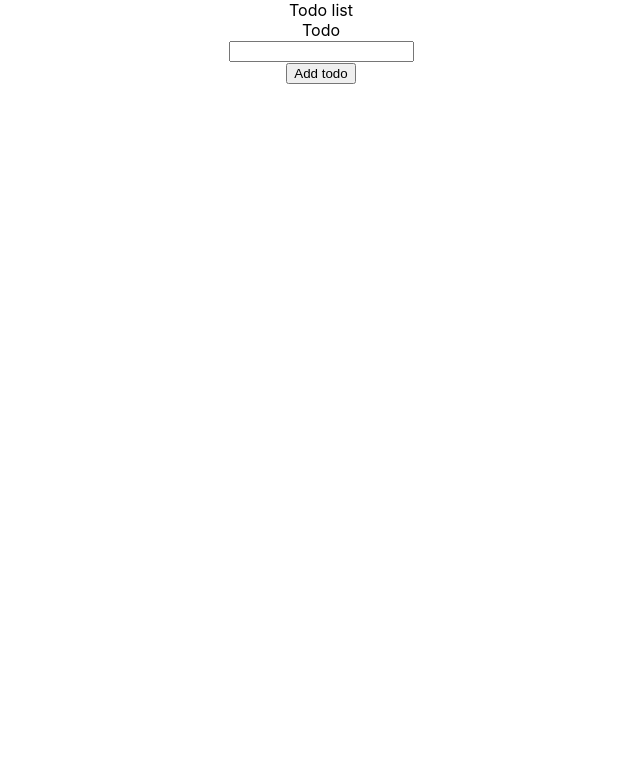
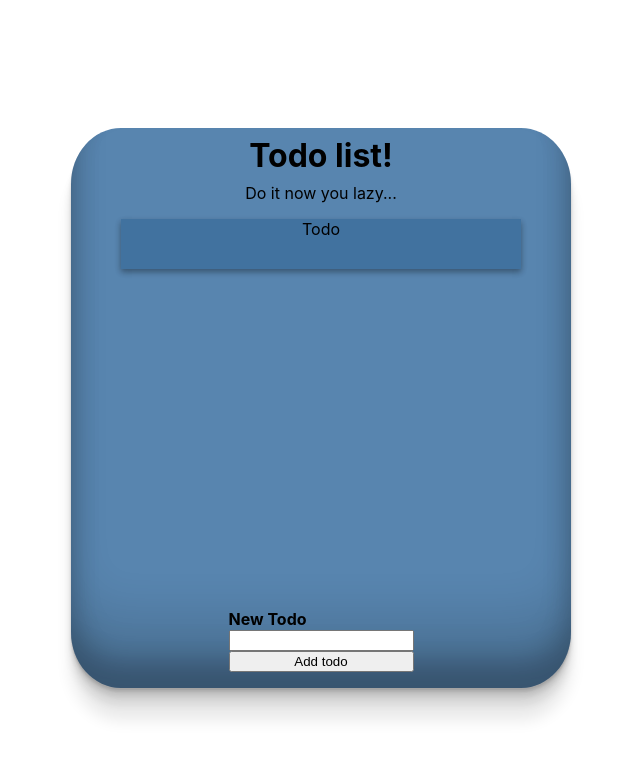
Before and after one commit to kasmr/react-application-collection, a React (Create React App) app in the folder todos/: page / in a window 1280 px wide. Shown: the top 758 px of the page, without its empty margins (319-959 px from the left). Built offline with nearby package versions, Linux system fonts and the light colour scheme.

Commit message:
added a bit of styling

```diff
--- a/todos/src/App.css
+++ b/todos/src/App.css
@@ -1,38 +1,61 @@
 .App {
+  display: flex;
+  justify-content: flex-start;
+  flex-direction: column;
+  align-items: center;
   text-align: center;
 }
 
-.App-logo {
-  height: 40vmin;
-  pointer-events: none;
+.app-container {
+  width: 50vw;
+  display: flex;
+  justify-content: flex-start;
+  flex-direction: column;
+  align-items: center;
+  text-align: center;
+  height: 70vh;
+  width: 500px;
+  margin: 8rem;
+  border-radius: 10%;
+  background: rgba(88, 133, 175);
+  box-shadow: rgba(0, 0, 0, 0.17) 0px -23px 25px 0px inset,
+    rgba(0, 0, 0, 0.15) 0px -36px 30px 0px inset,
+    rgba(0, 0, 0, 0.1) 0px -79px 40px 0px inset, rgba(0, 0, 0, 0.06) 0px 2px 1px,
+    rgba(0, 0, 0, 0.09) 0px 4px 2px, rgba(0, 0, 0, 0.09) 0px 8px 4px,
+    rgba(0, 0, 0, 0.09) 0px 16px 8px, rgba(0, 0, 0, 0.09) 0px 32px 16px;
 }
 
-@media (prefers-reduced-motion: no-preference) {
-  .App-logo {
-    animation: App-logo-spin infinite 20s linear;
-  }
+.App h1 {
+  margin: 0.5rem;
 }
 
-.App-header {
-  background-color: #282c34;
-  min-height: 100vh;
-  display: flex;
-  flex-direction: column;
-  align-items: center;
-  justify-content: center;
-  font-size: calc(10px + 2vmin);
-  color: white;
+.App p {
+  margin: 0 0 1rem 0;
 }
 
-.App-link {
-  color: #61dafb;
+h4 {
+  display: flex;
+  margin: 0;
 }
 
-@keyframes App-logo-spin {
-  from {
-    transform: rotate(0deg);
-  }
-  to {
-    transform: rotate(360deg);
-  }
+.form-div {
+  flex-direction: column;
+  display: flex;
+  margin: 1rem;
 }
+
+.todo-list {
+  display: flex;
+  height: 375px;
+  width: 400px;
+}
+
+.single-todo {
+  background-color: #41729f;
+  height: 50px;
+  width: 100%;
+  box-shadow: rgba(0, 0, 0, 0.16) 0px 3px 6px, rgba(0, 0, 0, 0.23) 0px 3px 6px;
+}
+
+.todos {
+}
--- a/todos/src/App.jsx
+++ b/todos/src/App.jsx
@@ -1,10 +1,16 @@
 import './App.css';
+import FormTodo from './FormTodo';
 import TodoList from './TodoList';
 
 function App() {
   return (
     <div className='App'>
-      <TodoList />
+      <div className='app-container'>
+        <h1>Todo list!</h1>
+        <p>Do it now you lazy...</p>
+        <TodoList />
+        <FormTodo />
+      </div>
     </div>
   );
 }
--- /dev/null
+++ b/todos/src/FormTodo.jsx
@@ -0,0 +1,16 @@
+import React, { Component } from 'react';
+
+export default class FormTodo extends Component {
+  render() {
+    return (
+      <div className='form-div'>
+        <h4>New Todo</h4>
+        <form>
+          <label />
+          <input type='text' />
+        </form>
+        <button>Add todo</button>
+      </div>
+    );
+  }
+}
--- a/todos/src/Todo.jsx
+++ b/todos/src/Todo.jsx
@@ -2,6 +2,6 @@ import React, { Component } from 'react';
 
 export default class Todo extends Component {
   render() {
-    return <div>Todo</div>;
+    return <div className='single-todo'>Todo</div>;
   }
 }
--- a/todos/src/TodoList.jsx
+++ b/todos/src/TodoList.jsx
@@ -5,19 +5,15 @@ export default class TodoList extends Component {
   constructor(props) {
     super(props);
     this.state = {
-      todos: [],
+      todos: [{ text: 'asdasd', id: '559uj' }],
     };
   }
   render() {
     return (
-      <div>
-        Todo list
-        <Todo />
-        <form>
-          <label />
-          <input type='text' />
-        </form>
-        <button>Add todo</button>
+      <div className='todo-list'>
+        {this.state.todos.map((todo) => (
+          <Todo key={todo.id} todo={todo} />
+        ))}
       </div>
     );
   }
```
